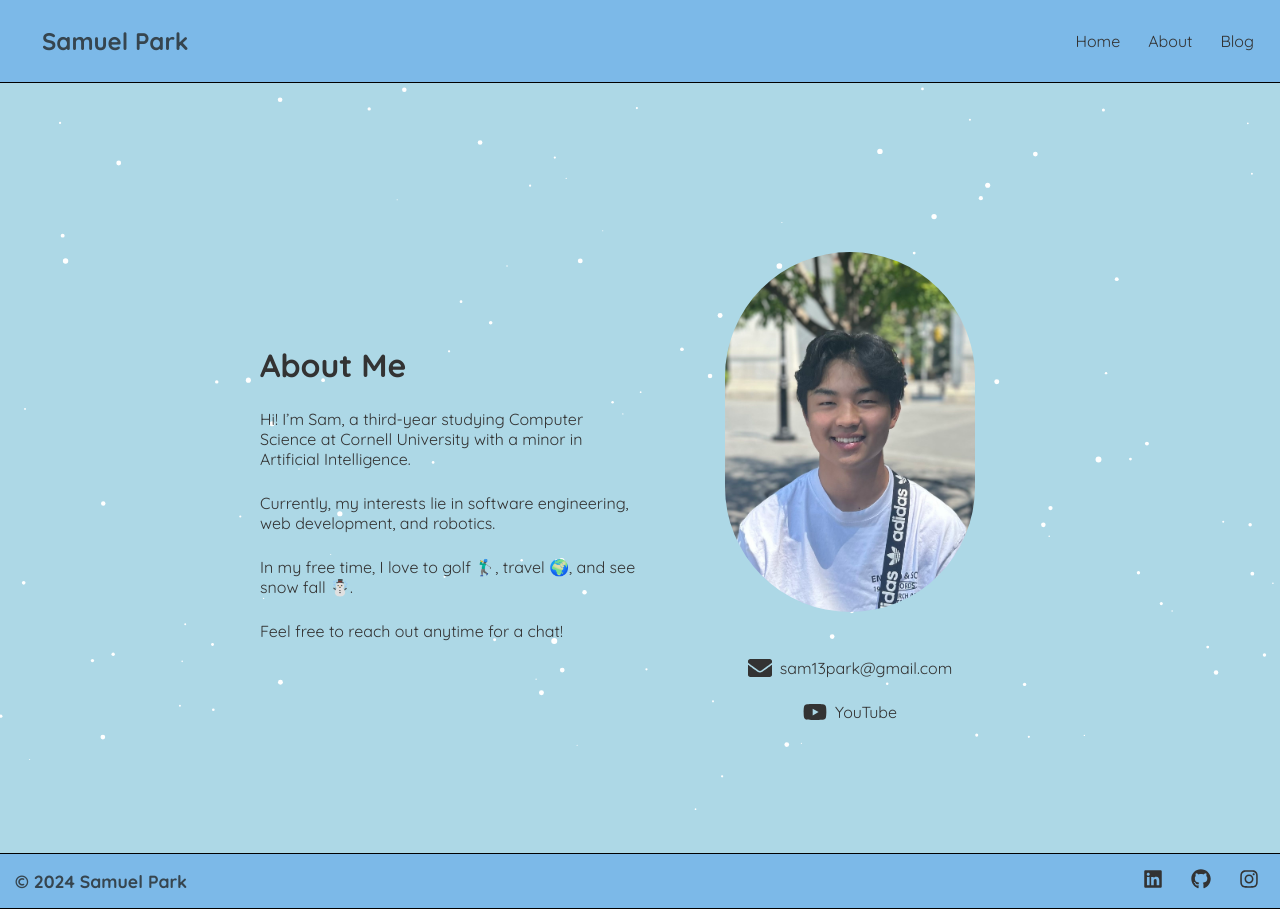
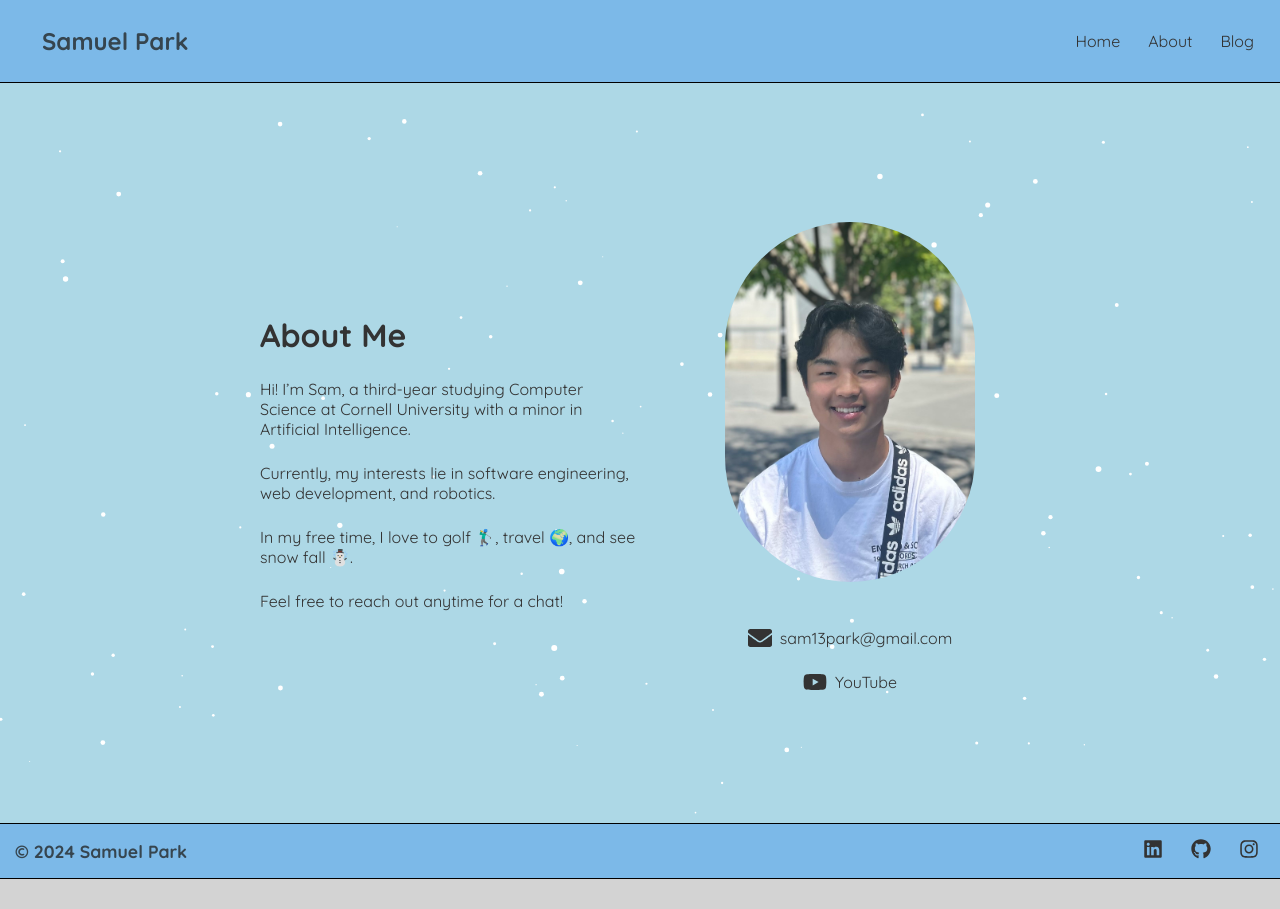
Before and after one commit to samparkk13/parksamuel.com, a React (Create React App) app: page /about in a window 1280 px wide. After the commit the page ends 879 px from the top, so only its background shows below. Built offline with nearby package versions, Linux system fonts and the light colour scheme.

Commit message:
scrollable About page

```diff
--- a/src/components/About/About.js
+++ b/src/components/About/About.js
@@ -15,10 +15,11 @@ const About = () => {
             display="flex"
             justifyContent="center"
             alignItems="center"
-            paddingTop="50px"
+            paddingTop="20px"
             position="relative"
             overflowY="auto"
         >
+             {/* <Box height="75px" /> This will add space at the top */}
             <FallingParticles />
             <Flex
                 maxWidth="800px"
```
